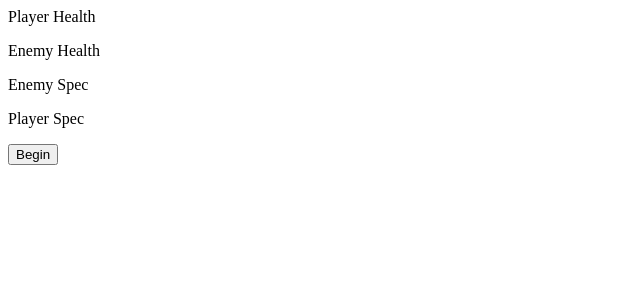
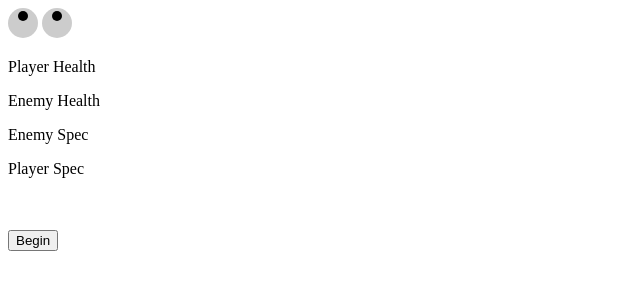
Before and after one commit to ThatcherT/deathmatch, a Django app: page /battle/ in a window 1280 px wide. Shown: the top 300 px of the page, without its empty margins (0-640 px from the left). Run offline with Django 3.2, Linux system fonts and the light colour scheme.

Commit message:
implement css structure

```diff
--- /dev/null
+++ b/battle/static/battle/css/styles.css
@@ -0,0 +1,27 @@
+.move-area{/*normally use body*/
+  width: 10vw;
+
+}
+.container {
+  width: 100%;
+}
+.player {
+    position: relative;
+    display: inline-block;
+    border-radius: 50%;
+    height: 30px;
+    width: 30px;
+    background: #CCC;
+    color: rgb(202, 17, 17);
+    font-size: 30px;
+  }
+ .player:after { /*pupil*/
+    position: absolute;
+    bottom: 17px;
+    right: 10px;
+    width: 10px;
+    height: 10px;
+    background: #000;
+    border-radius: 50%;
+    content: " ";
+  }
--- /dev/null
+++ b/battle/static/battle/js/eyes.js
@@ -0,0 +1,13 @@
+$("html").mousemove(function(event) {
+  var player = $(".player");
+  var x = (player.offset().left) + (player.width() / 2);
+  var y = (player.offset().top) + (player.height() / 2);
+  var rad = Math.atan2(event.pageX - x, event.pageY - y);
+  var rot = (rad * (180 / Math.PI) * -1) + 180;
+  player.css({
+    '-webkit-transform': 'rotate(' + rot + 'deg)',
+    '-moz-transform': 'rotate(' + rot + 'deg)',
+    '-ms-transform': 'rotate(' + rot + 'deg)',
+    'transform': 'rotate(' + rot + 'deg)'
+  });
+});
--- a/battle/templates/battle.html
+++ b/battle/templates/battle.html
@@ -1,7 +1,51 @@
+{% load static %}
+{% comment %} You need this load static line to use css files {% endcomment %}
+<!DOCTYPE html>
+<html>
 <head>
+<title> Fight </title>
 <script src="https://ajax.googleapis.com/ajax/libs/jquery/3.5.1/jquery.min.js"></script>
+{% comment %}
+ This is how you load style sheets with django
+# Static files (CSS, JavaScript, Images)
+# https://docs.djangoproject.com/en/3.2/howto/static-files/
+{% endcomment %}
+<link rel="stylesheet" href="{% static 'battle/css/styles.css' %}">
+<script src="{% static 'battle/js/eyes.js' %}"></script>
 </head>
+<body>
+{% comment %} These variables are initialized as empty
+later they are updated using jquery
 
+With jquery, you can grab and manipulate elements.
+To grab an element by its id, use the # symbol.
+To grab an element by its class, use the . symbol.
+To grab an element by its tag, use the tag name.
+
+    To change the text of an element, use the .text() method.
+    To change the html of an element, use the .html() method.
+    To change the css of an element, use the .css() method.
+    To change the value of an element, use the .val() method.
+    To change the src of an element, use the .attr() method.
+    ^^^ copilot wrote all that so I assume it works
+
+Example:
+If you want to grab the player health and update it
+you would do this:
+
+    $("#playerHealth").text(1002);
+
+    this grabs the element with id playerHealth and changes its text to 1002
+
+
+ {% endcomment %}
+{% comment %}  here is an example of using a class loaded from stylesheet located in battle/static/battle/css {% endcomment %}
+<section class="move-area">
+  <div class='.container'>
+    <div class='player'></div>
+    <div class='player'></div>
+  </div>
+</section>
 <p id="enemy_attack_log" style="color:red;"></p>
 <p id="player_attack_log" style="color:black;"></p>
 <p id="enemy_attack_log2" style="color:red;"></p>
@@ -17,83 +61,59 @@ Player Spec<p id="spec_player" style="color: blue"></p>
 
 
 
-<form action="" id='weaponform' hidden="True">
+<form action="" id='weaponform'>
   {% csrf_token %}
-  <label for="weapon">Weapon:</label>
-  <input type="text" id="weapon" name="weapon"><br><br>
-  <input type="submit" value="Attack">
+  <label id="weapon-label" for="weapon" hidden="True">Weapon:</label>
+  <input type="text" id="weapon-input" name="weapon" hidden="True"><br><br>
+  <input id="battle-button" type="submit" value="Begin">
 </form>
 
-<form action="" id='startform'>
-    <input type="submit" value="Begin">
-</form>
+
 
 <script>
 
-    var csrftoken = "{{ csrf_token }}";
+    $("#weaponform").submit(function(e){
+        e.preventDefault();
+        let button_val = $("#battle-button").val();
+        let csrftoken = "{{ csrf_token }}";
 
-    $("#startform").submit(function(e){
-        e.preventDefault();
+        // if button is "Begin", set url variable and send data to url with .ajax
+        if (button_val == "Begin"){
+            // set url to start battle api endpoint
+            // this will return environment variables after the bot has made its first move
+            var url = "{% url 'start-battle' %}";
+            // show hidden weapon input and label
+            $("#weapon-label").show();
+            $("#weapon-input").show();
+            // set button value to "Choose Weapon"
+            $("#battle-button").val("Choose Weapon");
+        }
+
+        else if (button_val == "Choose Weapon"){
+            var url = "{% url 'attack' %}";
+        }
+        console.log($("#weapon-input").val());
         $.ajax({
             type: "POST",
-            url: "{% url 'start-battle' %}",
+            url: url,
             headers: {'X-CSRFToken': csrftoken },
-            success: function(data){
-                console.log(data)
-                $("#health_player").html(data['health_player'])
-                $("#health_enemy").html(data['health_enemy'])
-                $("#spec_player").html(data['spec_player'])
-                $("#spec_enemy").html(data['spec_enemy'])
-                $('#poison_damage_player').html(data.poison_damage_player)
-                $('#poison_damage_enemy').html(data.poison_damage_enemy)
-                $('#frozen_player').html(data.frozen_player)
-                $('#frozen_enemy').html(data.frozen_enemy)
-                $('#enemy_attack_log').html(data.enemy_attack_log)
-                // hide start form
-                $("#startform").hide()
-                // unhide weapon form
-                $("#weaponform").show()
-            }
-        })
-    })
-
-
-    $("#weaponform").submit(function(e){
-        console.log($(this).val())
-        var weapon = $("#weapon").val();
-        e.preventDefault();
-        console.log(weapon);
-        console.log('weapon selected ^')
-        var health_player = $("#health_player").html()
-        var health_enemy = $("#health_enemy").html()
-        var spec_player = $("#spec_player").html()
-        var spec_enemy = $("#spec_enemy").html()
-        var poison_damage_player = $("#poison_damage_player").html()
-        var poison_damage_enemy = $("#poison_damage_enemy").html()
-        var frozen_player = $("#frozen_player").html()
-        var frozen_enemy = $("#frozen_enemy").html()
-        console.log(frozen_enemy)
-
-        $.ajax({
-            url: "{% url 'attack' %}",
-            headers: {'X-CSRFToken': csrftoken },
-            type: "POST",
             data: {
-                weapon: weapon,
-                health_player: health_player,
-                health_enemy: health_enemy,
-                spec_player: spec_player,
-                spec_enemy: spec_enemy,
-                poison_damage_player: poison_damage_player,
-                poison_damage_enemy: poison_damage_enemy,
-                frozen_player: frozen_player,
-                frozen_enemy: frozen_enemy,
+                // send environment variables to back end for updating and opponent attack
+                weapon: $('#weapon-input').val(),
+                health_player: $('#health_player').html(),
+                health_enemy: $('#health_enemy').html(),
+                spec_player: $('#spec_player').html(),
+                spec_enemy: $('#spec_enemy').html(),
+                poison_damage_player: $('#poison_damage_player').html(),
+                poison_damage_enemy: $('#poison_damage_enemy').html(),
+                frozen_player: $('#frozen_player').html(),
+                frozen_enemy: $('#frozen_enemy').html(),
             },
             success: function(data){
                 if (data.error == 'Illegal weapon'){
                     alert('Illegal weapon')
                 }
-                // update html with new values
+                // update html with new values if weapon is legal
                 $('#health_player').html(data.health_player)
                 $('#health_enemy').html(data.health_enemy)
                 $('#spec_player').html(data.spec_player)
@@ -104,15 +124,19 @@ Player Spec<p id="spec_player" style="color: blue"></p>
                 $('#frozen_enemy').html(data.frozen_enemy)
                 $('#enemy_attack_log').html(data.enemy_attack_log)
                 $('#player_attack_log').html(data.player_attack_log)
-                console.log(data.player_attack_log)
-                console.log(data.enemy_attack_log)
-                console.log(data.player_attack_log == 'You have been defeated, you lost!')
+                // if either player ends up with zero health, the game is over and will be apparent in attack log
                 if (data.player_attack_log == 'You have been defeated, you lose!' || data.enemy_attack_log == 'Enemy has been defeated, you win!')
                     {
-                        $("#weaponform").hide()
-                        $("#startform").show()
+                        // update button_val html to "Attack"
+                        $("#battle-button").val("Begin")
+                        // show weapon input box and label
+                        $("#weapon-label").hide()
+                        $("#weapon-input").hide()
                     }
             }
         });
+
     });
 </script>
+</body>
+</html>
--- a/battle/views.py
+++ b/battle/views.py
@@ -83,7 +83,6 @@ def fighter_from_stats(health, spec, frozen, poison_damage, name):
     fighter.health = health
     fighter.spec = spec
     fighter.frozen = frozen
-    print('while getting fighter', 'frozen', frozen)
     fighter.poison_damage = poison_damage
     if poison_damage > 0:
         fighter.poisoned = True
@@ -102,8 +101,6 @@ def ppo_prediction(player):
     poison_damage = ((int(player.poison_damage) * 2) - 40) / 40
     frozen = ((int(player.frozen) * 2) - 1) / 1
 
-    print('health spec poison frozen', health, spec, poison_damage, frozen)
-
     # enemy metrics
     enemy_health = ((player.enemy.health * 2) - 1500) / 1500
     enemy_spec = ((player.enemy.spec * 2) - 100) / 100
@@ -111,5 +108,4 @@ def ppo_prediction(player):
 
     out = np.array([health, spec, poison_damage, frozen, enemy_health, enemy_spec, enemy_poison_damage])
     obs = np.append(out, player.legal_actions)
-    print('bos', obs)
     return ppo_model.predict(obs)
--- a/deathmatch/settings.py
+++ b/deathmatch/settings.py
@@ -39,6 +39,7 @@ INSTALLED_APPS = [
     'django.contrib.sessions',
     'django.contrib.messages',
     'django.contrib.staticfiles',
+    'battle',
 ]
 
 MIDDLEWARE = [
```
Also changed, not shown: deathmatch/environments/deathmatch/deathmatch/envs/deathmatch.py (+1 -20 lines), models/deathmatch/models.py (+0 -11 lines), battle/static/battle/img/spacify.jpg (added).
